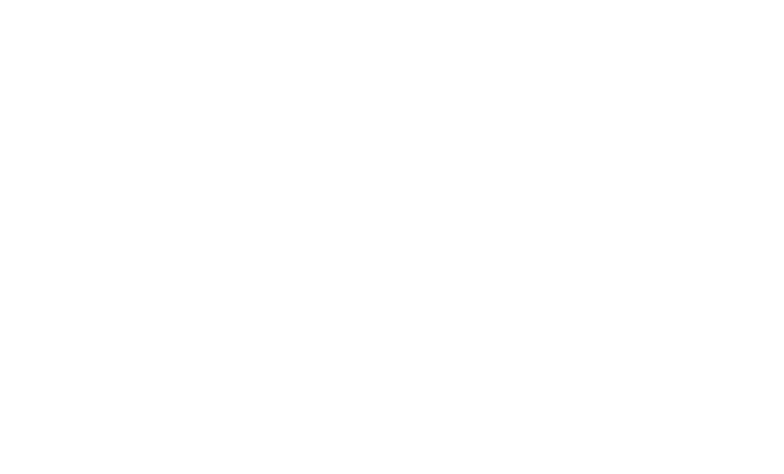
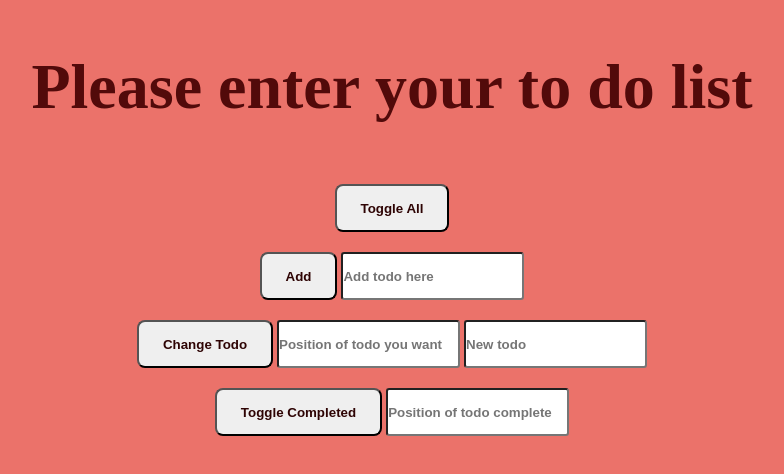
Before and after one commit to thk88442/todo-list-pomodoro, a plain HTML site: page index.html in a window 1280 px wide. Shown: the whole page, without its empty margins (248-1032 px from the left). Drawn offline with Linux system fonts and the light colour scheme.

Commit message:
changes to look and functionality

```diff
--- a/css/style.css
+++ b/css/style.css
@@ -3,3 +3,96 @@
     padding: 0;
     box-sizing: border-box;
 }
+
+html {
+    background-color: rgb(235, 114, 106);
+}
+
+h1 {
+    margin: 50px;
+    text-align: center;
+    color: rgb(82, 10, 10);
+    font-size: 4rem;
+}
+
+#buttonsandinput {
+    display: flex;
+    flex-direction: column;
+    align-items: center;
+}
+
+#input {
+    margin: 10px 0;
+}
+
+#input #toggleAll {
+    height: 3rem;
+    font-weight: 800;
+    color: rgb(46, 4, 4);
+    border-radius: .5rem;
+}
+
+#toggleAll p {
+    padding: 0 1.5rem;
+}
+
+#input #addTodoButton {
+    height: 3rem;
+    font-weight: 800;
+    color: rgb(46, 4, 4);
+    border-radius: .5rem;
+}
+
+#addTodoButton p {
+    padding: 0 1.5rem;
+}
+
+#addTodoTextInput {
+    height: 3rem;
+    font-weight: 800;
+    color: rgb(46, 4, 4);
+    border-radius: .2rem;
+}
+
+#input #changeTodoButton {
+    height: 3rem;
+    font-weight: 800;
+    color: rgb(46, 4, 4);
+    border-radius: .5rem;
+}
+
+#changeTodoButton {
+    padding: 0 1.5rem;
+}
+
+#changeTodoPositionInput {
+    height: 3rem;
+    font-weight: 800;
+    color: rgb(46, 4, 4);
+    border-radius: .2rem;
+}
+
+#changeTodoTextInput {
+    height: 3rem;
+    font-weight: 800;
+    color: rgb(46, 4, 4);
+    border-radius: .2rem;
+}
+
+#completedButton {
+    height: 3rem;
+    font-weight: 800;
+    color: rgb(46, 4, 4);
+    border-radius: .5rem;
+}
+
+#completedButton p {
+    padding: 0 1.5rem;
+}
+
+#toggleCompletedPositionInput{
+    height: 3rem;
+    font-weight: 800;
+    color: rgb(46, 4, 4);
+    border-radius: .2rem;
+}
--- a/index.html
+++ b/index.html
@@ -1,14 +1,38 @@
 <!DOCTYPE html>
 <html>
-    <head>
-        <meta charset="utf-8">
-        <meta name="viewport" content="width=device-width, initial-scale=1.0">
-        <title>Pomodoro to do list</title>
-        <link href="css/style.css">
-    </head>
-    <body>
+  <head>
+    <title>Pomodoro Todo List</title>
+    <link rel="stylesheet" href="css/style.css">
+    <link id="favicon" rel="icon" href="img/pomodoro-timer" type="image/x-icon">
+  </head>
+  <body>
+    <div id="main">
+      <h1>Please enter your to do list</h1>
+        <div id="buttonsandinput">
+          <div id="input">
+            <button onclick="handlers.toggleAll()" id="toggleAll"><p>Toggle All</p></button>
+          </div>
 
+          <div id="input">
+            <button onclick="handlers.addTodo()" id="addTodoButton"><p>Add</p></button>
+            <input id="addTodoTextInput" type="text" placeholder="Add todo here">
+          </div>
 
-    <script src="jscript/index.js"></script>
+          <div id="input">
+            <button onclick="handlers.changeTodo()" id="changeTodoButton"><p>Change Todo</p></button>
+            <input id="changeTodoPositionInput" type="number" placeholder="Position of todo you want changed">
+            <input id="changeTodoTextInput" type="text" placeholder="New todo">
+          </div>
+
+          <div id="input">
+            <button onclick="handlers.toggleCompleted()" id="completedButton"><p>Toggle Completed</p></button>
+            <input id="toggleCompletedPositionInput" type="number" placeholder="Position of todo completed">
+          </div>
+
+          <ol>
+          </ol>
+        </div>
+      <script src="jscript/index.js"></script>
     </body>
+  </div>
 </html>
--- a/jscript/index.js
+++ b/jscript/index.js
@@ -0,0 +1,114 @@
+var todoList = {
+  todos: [],
+  addTodo: function(todoText) {
+    this.todos.push({
+      todoText: todoText,
+      completed: false
+    });
+  },
+  changeTodo: function(position, todoText) {
+    this.todos[position].todoText = todoText;
+  },
+  deleteTodo: function(position) {
+    this.todos.splice(position, 1);
+  },
+  toggleCompleted: function(position) {
+    var todo = this.todos[position];
+    todo.completed = !todo.completed;
+  },
+  toggleAll: function() {
+    var totalTodos = this.todos.length;
+    var completedTodos = 0;
+
+    // Get number of completed todos.
+    this.todos.forEach(function(todo) {
+      if (todo.completed === true) {
+        completedTodos++;
+      }
+    });
+
+    this.todos.forEach(function(todo) {
+    // Case 1: If everything’s true, make everything false.
+      if (completedTodos === totalTodos) {
+        todo.completed = false;
+      }
+    // Case 2: Otherwise, make everything true.
+      else {
+        todo.completed = true;
+      }
+    });
+  }
+};
+
+var handlers = {
+  addTodo: function() {
+    var addTodoTextInput = document.getElementById('addTodoTextInput');
+    todoList.addTodo(addTodoTextInput.value);
+    addTodoTextInput.value = '';
+    view.displayTodos();
+  },
+  changeTodo: function() {
+    var changeTodoPositionInput = document.getElementById('changeTodoPositionInput');
+    var changeTodoTextInput = document.getElementById('changeTodoTextInput');
+    todoList.changeTodo(changeTodoPositionInput.valueAsNumber, changeTodoTextInput.value);
+    changeTodoPositionInput.value = '';
+    changeTodoTextInput.value = '';
+    view.displayTodos();
+  },
+  deleteTodo: function(position) {
+    todoList.deleteTodo(position);
+    view.displayTodos();
+  },
+  toggleCompleted: function() {
+    var toggleCompletedPositionInput = document.getElementById('toggleCompletedPositionInput');
+    todoList.toggleCompleted(toggleCompletedPositionInput.valueAsNumber);
+    toggleCompletedPositionInput.value = '';
+    view.displayTodos();
+  },
+  toggleAll: function() {
+    todoList.toggleAll();
+    view.displayTodos();
+  }
+};
+
+var view = {
+  displayTodos: function() {
+    var todosOl = document.querySelector('ol');
+    todosOl.innerHTML = '';
+    todoList.todos.forEach(function(todo, position) {
+      var todoLi = document.createElement('li');
+      var todoTextWithCompletion = '';
+
+      if (todo.completed === true) {
+        todoTextWithCompletion = '(x) ' + todo.todoText;
+      } else {
+        todoTextWithCompletion = '( ) ' + todo.todoText;
+      }
+      todoLi.id = position;
+      todoLi.textContent = todoTextWithCompletion;
+      todoLi.appendChild(this.createDeleteButton());
+      todosOl.appendChild(todoLi);
+    }, this);
+  },
+  createDeleteButton: function() {
+    var deleteButton = document.createElement('button');
+    deleteButton.textContent = 'Delete';
+    deleteButton.className = 'deleteButton';
+    return deleteButton;
+  },
+  setUpEventListeners: function() {
+    var todosOl = document.querySelector('ol');
+
+    todosOl.addEventListener('click', function(event) {
+      //Get the element that was clicked on.
+      var elementClicked = event.target;
+
+      //Check if element is deleteButton
+      if (elementClicked.className === "deleteButton") {
+        handlers.deleteTodo(parseInt(elementClicked.parentNode.id));
+      }
+    });
+  }
+};
+
+view.setUpEventListeners();
```
Also changed, not shown: 1 other file.
